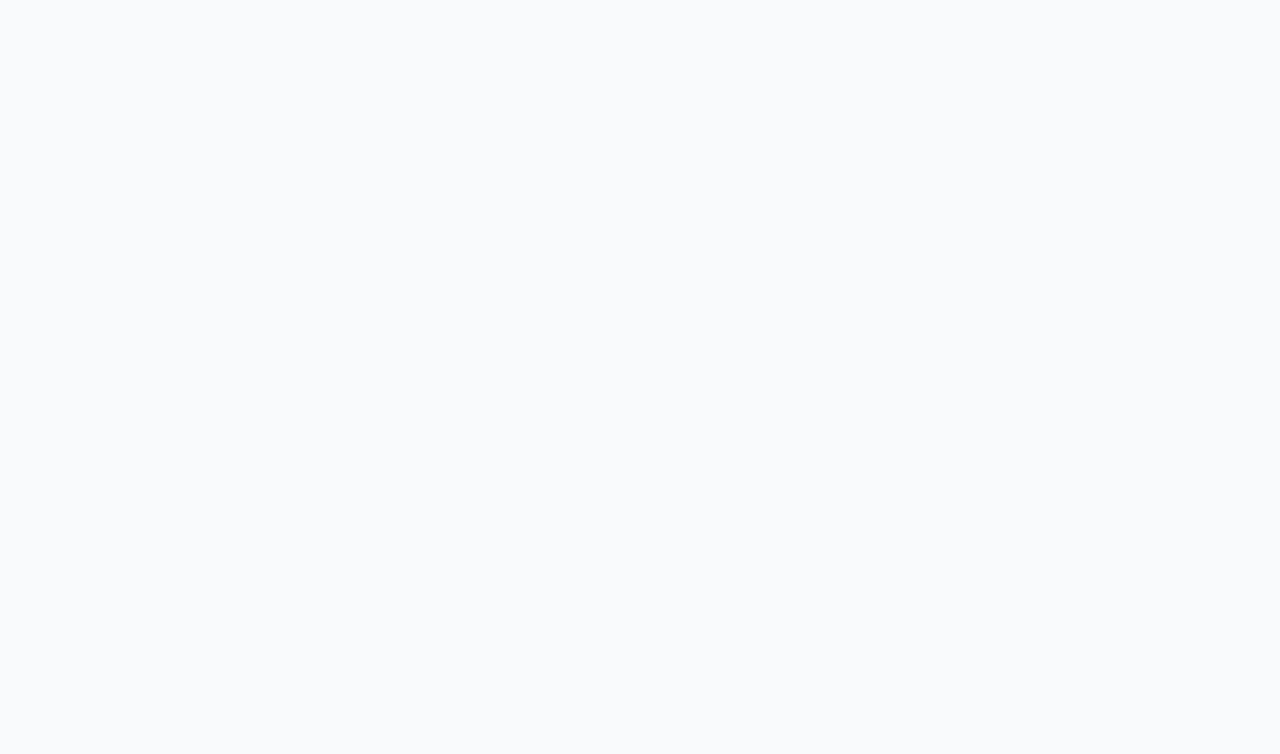
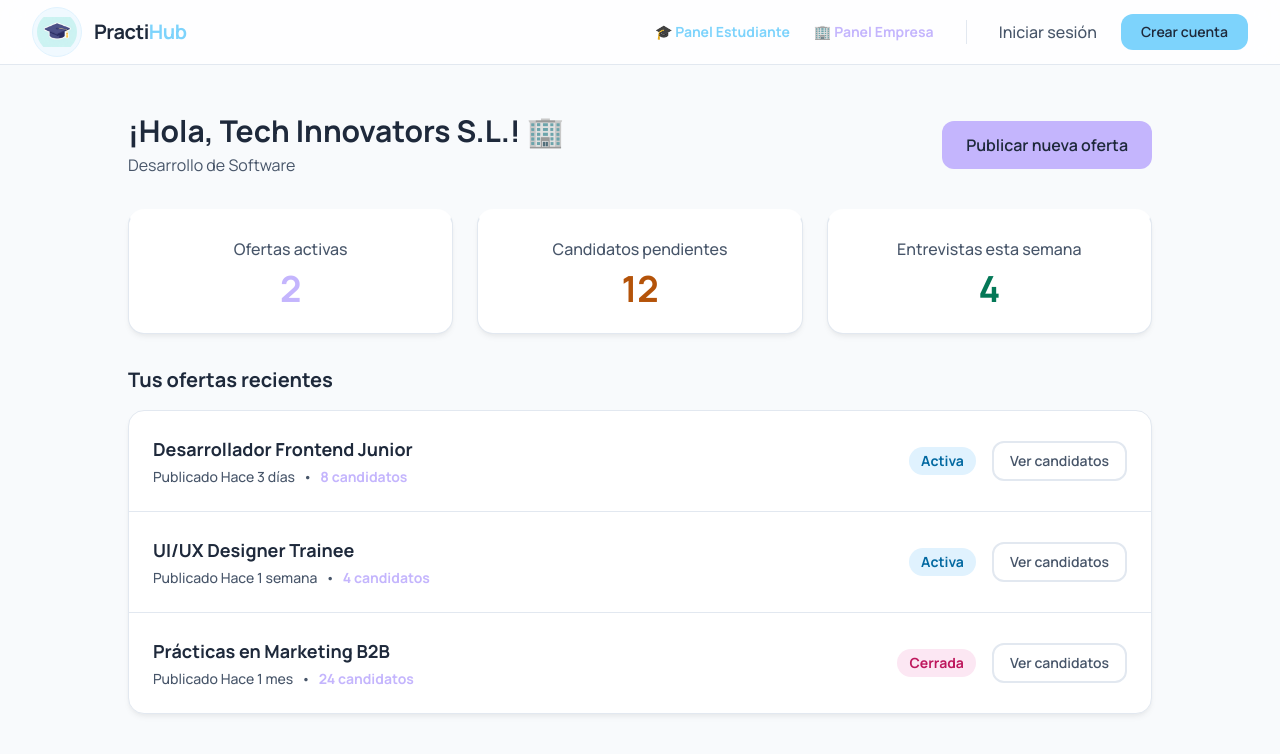
Before and after one commit to miriamsanc/PractiHub-Front, a React (Vite) app: page /dashboard-empresa in a window 1280 px wide. Before the commit this address had no page. Shown: the top 754 px of the page. Built offline with nearby package versions, Linux system fonts and the light colour scheme.

Commit message:
feat: create company dashboard with violet branding and stats

```diff
--- a/src/App.jsx
+++ b/src/App.jsx
@@ -5,6 +5,7 @@ import Login from './pages/Login';
 import Register from './pages/Register';
 import OfferDetail from './pages/OfferDetail';
 import Dashboard from './pages/Dashboard';
+import CompanyDashboard from './pages/CompanyDashboard';
 
 function App() {
   return (
@@ -18,6 +19,7 @@ function App() {
           <Route path="/ofertas/:id" element={<OfferDetail />} />
 
           <Route path="/dashboard" element={<Dashboard />} />
+          <Route path="/dashboard-empresa" element={<CompanyDashboard />} />
         </Route>
       </Routes>
     </Router>
--- a/src/components/Navbar.jsx
+++ b/src/components/Navbar.jsx
@@ -23,14 +23,22 @@ export default function Navbar() {
           <div className="hidden md:flex items-center gap-6">
             <Link
               to="/dashboard"
-              className="font-medium text-text-secondary hover:text-sky-primary transition-colors duration-200"
+              className="text-sm font-bold text-sky-primary hover:text-sky-hover transition-colors"
             >
-              Mi Panel
+              🎓 Panel Estudiante
             </Link>
-            <div className="w-px h-6 bg-border mx-2"></div> {/* Separador visual */}
+            <Link
+              to="/dashboard-empresa"
+              className="text-sm font-bold text-violet-primary hover:text-violet-hover transition-colors"
+            >
+              🏢 Panel Empresa
+            </Link>
+
+            <div className="w-px h-6 bg-border mx-2"></div>
+
             <Link
               to="/login"
-              className="font-medium text-text-secondary hover:text-sky-primary transition-colors duration-200"
+              className="font-medium text-text-secondary hover:text-sky-primary transition-colors"
             >
               Iniciar sesión
             </Link>
--- /dev/null
+++ b/src/pages/CompanyDashboard.jsx
@@ -0,0 +1,108 @@
+import { Link } from 'react-router-dom';
+import Card from '../components/Card';
+import Badge from '../components/Badge';
+import Button from '../components/Button';
+
+export default function CompanyDashboard() {
+  // Datos simulados (en el futuro vendrán de Laravel)
+  const company = {
+    name: 'Tech Innovators S.L.',
+    sector: 'Desarrollo de Software',
+  };
+
+  const stats = [
+    { label: 'Ofertas activas', value: 2, color: 'text-violet-primary' },
+    { label: 'Candidatos pendientes', value: 12, color: 'text-state-pending-text' },
+    { label: 'Entrevistas esta semana', value: 4, color: 'text-state-accepted-text' },
+  ];
+
+  const publishedOffers = [
+    {
+      id: 1,
+      title: 'Desarrollador Frontend Junior',
+      publishedAt: 'Hace 3 días',
+      candidates: 8,
+      status: 'review',
+      statusLabel: 'Activa'
+    },
+    {
+      id: 2,
+      title: 'UI/UX Designer Trainee',
+      publishedAt: 'Hace 1 semana',
+      candidates: 4,
+      status: 'review',
+      statusLabel: 'Activa'
+    },
+    {
+      id: 3,
+      title: 'Prácticas en Marketing B2B',
+      publishedAt: 'Hace 1 mes',
+      candidates: 24,
+      status: 'rejected', // Usamos este estado visualmente para ofertas cerradas
+      statusLabel: 'Cerrada'
+    }
+  ];
+
+  return (
+    <div className="max-w-5xl mx-auto space-y-8">
+
+      {/* Cabecera del Dashboard */}
+      <div className="flex flex-col md:flex-row justify-between items-start md:items-center gap-4">
+        <div>
+          <h1 className="text-3xl font-bold text-text-primary">
+            ¡Hola, {company.name}! 🏢
+          </h1>
+          <p className="text-text-secondary mt-1">{company.sector}</p>
+        </div>
+        <Link to="/nueva-oferta">
+          {/* variant="secondary" aplica el bg-violet-primary del Design System */}
+          <Button variant="secondary">Publicar nueva oferta</Button>
+        </Link>
+      </div>
+
+      {/* Tarjetas de Estadísticas */}
+      <div className="grid grid-cols-1 md:grid-cols-3 gap-6">
+        {stats.map((stat, index) => (
+          <Card key={index} className="text-center border-t-4 border-t-transparent hover:border-t-violet-primary transition-all duration-300">
+            <p className="text-text-secondary font-medium mb-2">{stat.label}</p>
+            <p className={`text-4xl font-bold ${stat.color}`}>{stat.value}</p>
+          </Card>
+        ))}
+      </div>
+
+      {/* Listado de Ofertas Publicadas */}
+      <div>
+        <h2 className="text-xl font-bold text-text-primary mb-4">Tus ofertas recientes</h2>
+
+        <Card className="!p-0 overflow-hidden">
+          <div className="divide-y divide-border">
+            {publishedOffers.map((offer) => (
+              <div key={offer.id} className="p-6 flex flex-col md:flex-row justify-between md:items-center gap-4 hover:bg-slate-50 transition-colors">
+
+                <div className="flex-1">
+                  <h3 className="text-lg font-bold text-text-primary">{offer.title}</h3>
+                  <div className="flex items-center gap-2 mt-1 text-sm text-text-secondary font-medium">
+                    <span>Publicado {offer.publishedAt}</span>
+                    <span>•</span>
+                    <span className="text-violet-primary font-bold">
+                      {offer.candidates} candidatos
+                    </span>
+                  </div>
+                </div>
+
+                <div className="flex items-center gap-4">
+                  <Badge status={offer.status} label={offer.statusLabel} />
+                  <Button variant="outline" className="!px-4 !py-2 text-sm hover:!border-violet-primary hover:!text-violet-primary">
+                    Ver candidatos
+                  </Button>
+                </div>
+
+              </div>
+            ))}
+          </div>
+        </Card>
+      </div>
+
+    </div>
+  );
+}
```
